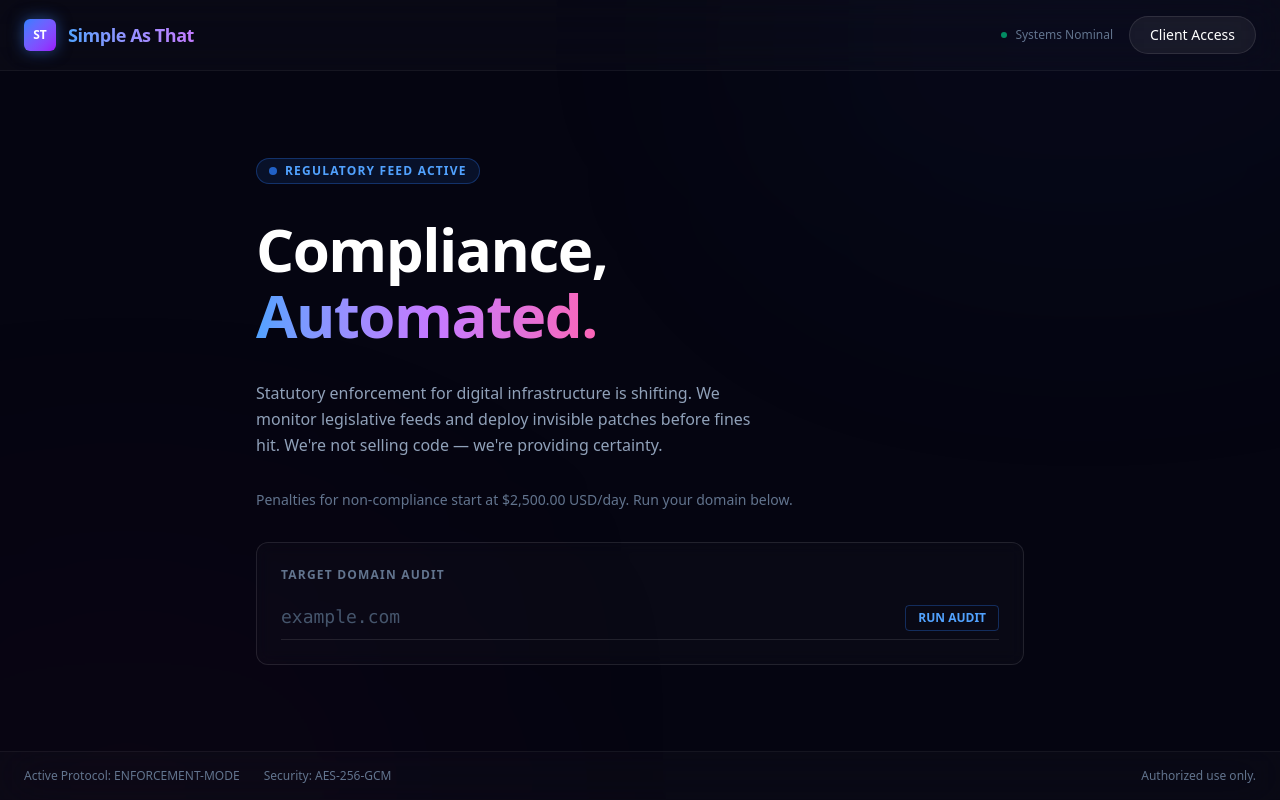
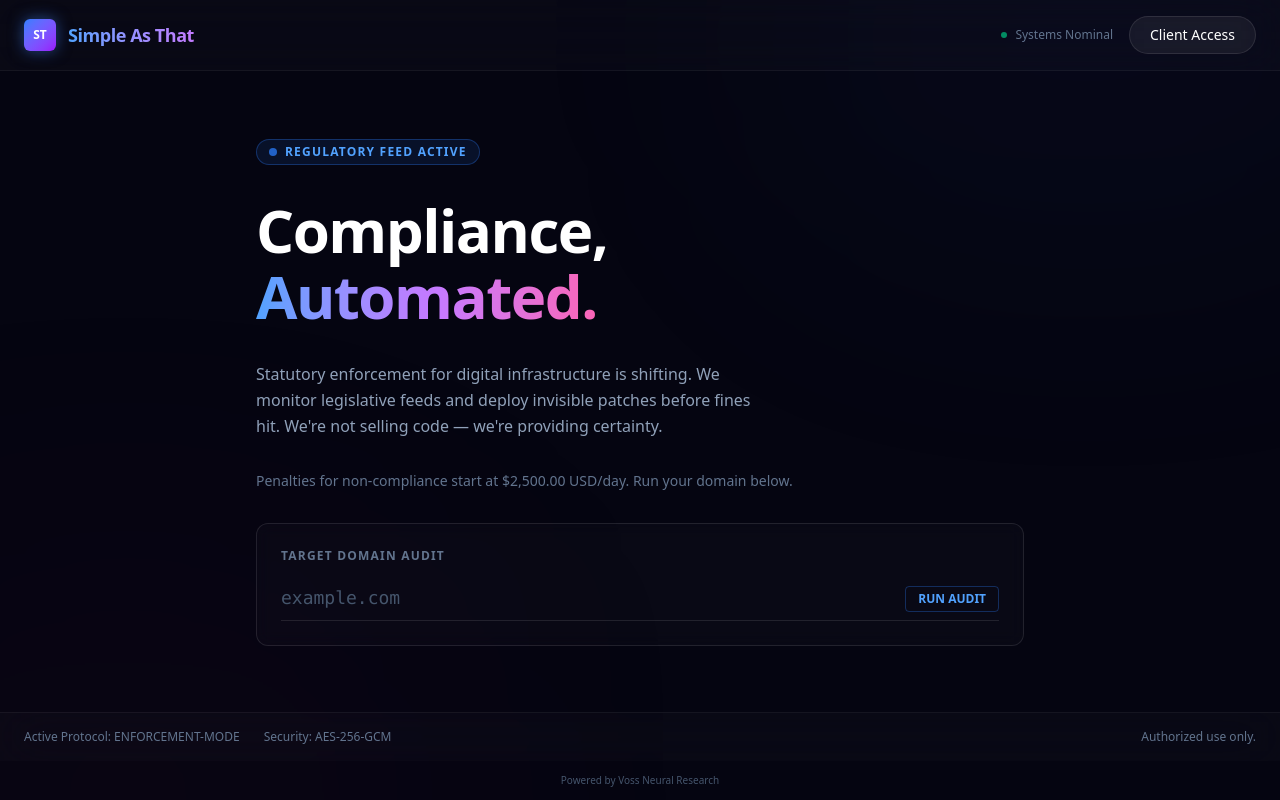
Before and after one commit to cybergod-duck/simple-as-that-lab, a Next.js app in the folder web/: page / in a window 1280 px wide. Built offline with nearby package versions, Linux system fonts and the light colour scheme.

Commit message:
style: VNR footer as plain text, no link

```diff
--- a/web/app/page.tsx
+++ b/web/app/page.tsx
@@ -193,6 +193,9 @@ export default function AntigravityHome() {
             <span>Authorized use only.</span>
           </div>
         </footer>
+        <div className="text-center py-3 text-[10px] text-slate-600">
+          Powered by Voss Neural Research
+        </div>
       </div>
     </main>
   )
```
